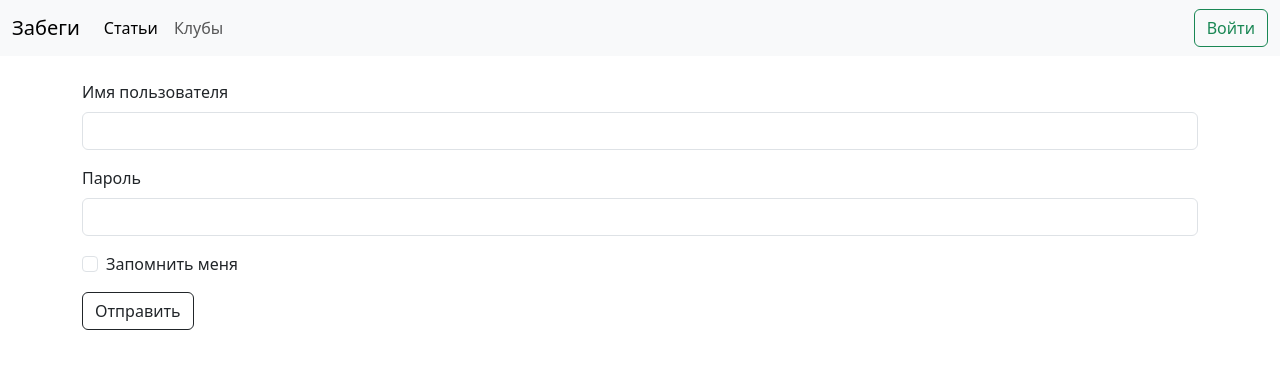
After one commit to enkeow/run_projects, a Flask app: page /login in a window 1280 px wide. The commit adds this page. Shown: the top 369 px of the page. Run offline with Flask 3, Linux system fonts and the light colour scheme.

Commit message:
страничка Login

```diff
--- a/app.py
+++ b/app.py
@@ -95,5 +95,12 @@ def races_page():
     return render_template('races_page.html', races=races)
 
 
+@app.route('/login')
+def login():
+    title = "Авторизация"
+    login_form = LoginForm()
+    return render_template('login.html', page_title=title, form=login_form)
+
+
 if __name__ == "__main__":
     app.run(debug=True)
--- a/forms.py
+++ b/forms.py
@@ -1,5 +1,5 @@
 from flask_wtf import FlaskForm
-from wtforms import StringField, TextAreaField, SubmitField, IntegerField, DateField, FloatField
+from wtforms import StringField, TextAreaField, SubmitField, IntegerField, DateField, FloatField, PasswordField
 from wtforms.validators import DataRequired
 
 
@@ -48,3 +48,8 @@ class RaceForm(FlaskForm):
     submit = SubmitField(
         'Добавить забег', render_kw={"class": "btn btn-primary"}
     )
+
+class LoginForm(FlaskForm):
+    username = StringField('Имя пользователя', validators=[DataRequired()])
+    password = PasswordField('Пароль', validators=[DataRequired()])
+    submit = SubmitField('Отправить')
--- /dev/null
+++ b/templates/login.html
@@ -0,0 +1,19 @@
+{% extends 'main.html' %}
+
+{% block content %}
+<form>
+    <div class="mb-3">
+      <label for="exampleInputEmail1" class="form-label">Имя пользователя</label>
+      <input type="email" class="form-control" id="exampleInputEmail1" aria-describedby="emailHelp">
+    </div>
+    <div class="mb-3">
+      <label for="exampleInputPassword1" class="form-label">Пароль</label>
+      <input type="password" class="form-control" id="exampleInputPassword1">
+    </div>
+    <div class="mb-3 form-check">
+      <input type="checkbox" class="form-check-input" id="exampleCheck1">
+      <label class="form-check-label" for="exampleCheck1">Запомнить меня</label>
+    </div>
+    <button type="submit" class="btn btn-outline-dark">Отправить</button>
+  </form>
+{% endblock %}
--- a/templates/navbar.html
+++ b/templates/navbar.html
@@ -14,7 +14,7 @@
           </li>
         </ul>
         <form class="d-flex">
-          <button class="btn btn-outline-success" type="submit">Войти</button>
+          <a href="{{ url_for('login') }}" class="btn btn-outline-success" role="button">Войти</a>
         </form>
       </div>
     </div>
--- a/templates/races_page.html
+++ b/templates/races_page.html
@@ -12,7 +12,7 @@
                 <p class="card-text">Дата: {{ race.date.strftime('%d.%m.%Y') }}</p>
                 <p class="card-text">Место проведения: {{ race.location }}</p>
                 <p class="card-text">{{ race.info }}</p>
-                <a href="#" class="btn btn-primary">Подробнее</a>
+                <a href="#" class="btn btn-outline-dark">Подробнее</a>
             </div>
         </div>
     </div>
```
Also changed, not shown: add_article.py (deleted, +0 -7 lines), templates/add_race.html (+5 -5 lines).
